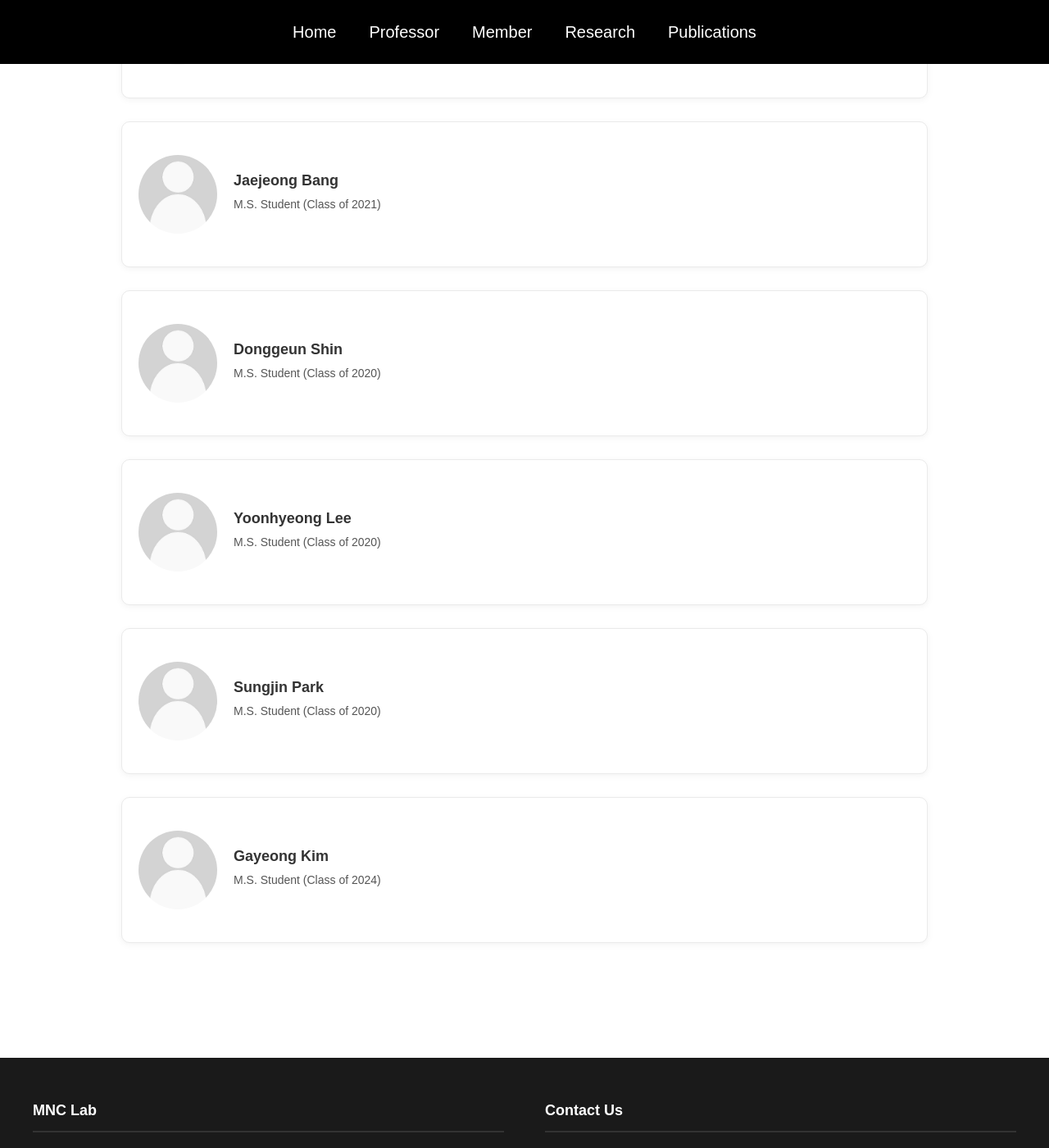
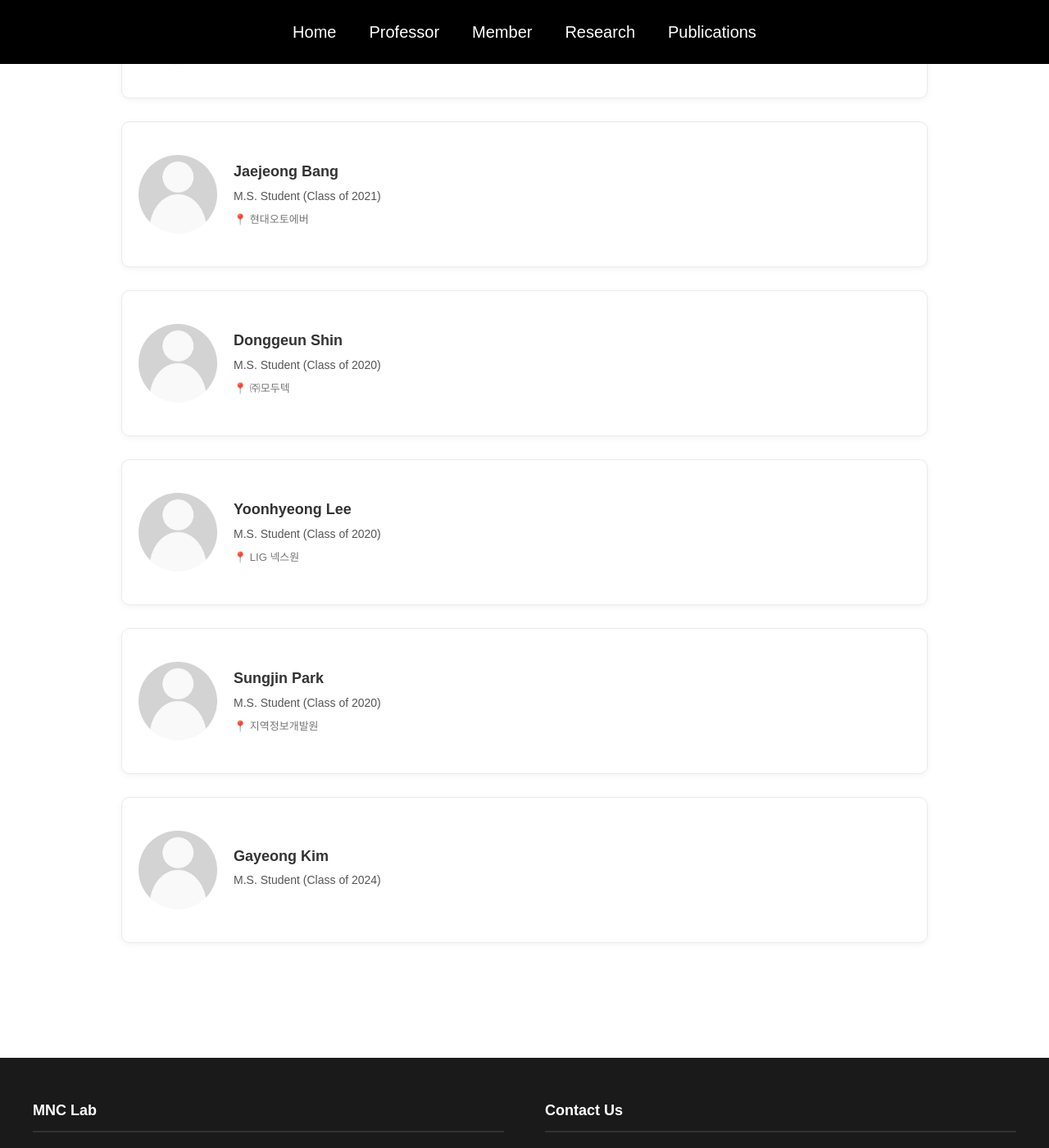
Before and after one commit to mnc-cbnu/mnc-cbnu.github.io, a Jekyll site: the page built from members/index.md, in a window 1280 px wide and 1400 px high, scrolled down 3206 px. Shown: the whole window at 82% size. Built offline with Jekyll 4.4.1, drawn with Linux system fonts in a browser that asks for light colours.

Commit message:
Update news from Notion (Auto)

```diff
--- a/_data/members.yml
+++ b/_data/members.yml
@@ -86,7 +86,7 @@ Alumni:
   email: ''
   image: ''
   year: 2021
-  affiliation: ''
+  affiliation: 현대오토에버
   company_logo: ''
   order: 13
 - id: da54b9e9-a300-8334-9479-81078e6f379f
@@ -95,7 +95,7 @@ Alumni:
   email: ''
   image: ''
   year: 2020
-  affiliation: ''
+  affiliation: ㈜모두텍
   company_logo: ''
   order: 14
 - id: f924b9e9-a300-83cc-bb8a-01d84b2ab4a2
@@ -104,7 +104,7 @@ Alumni:
   email: ''
   image: ''
   year: 2020
-  affiliation: ''
+  affiliation: LIG 넥스원
   company_logo: ''
   order: 15
 - id: 3cb4b9e9-a300-8293-bc94-0110dc4c7f59
@@ -113,7 +113,7 @@ Alumni:
   email: ''
   image: ''
   year: 2020
-  affiliation: ''
+  affiliation: 지역정보개발원
   company_logo: ''
   order: 16
 - id: b424b9e9-a300-8265-a1d1-01dc0f8e3296
```
